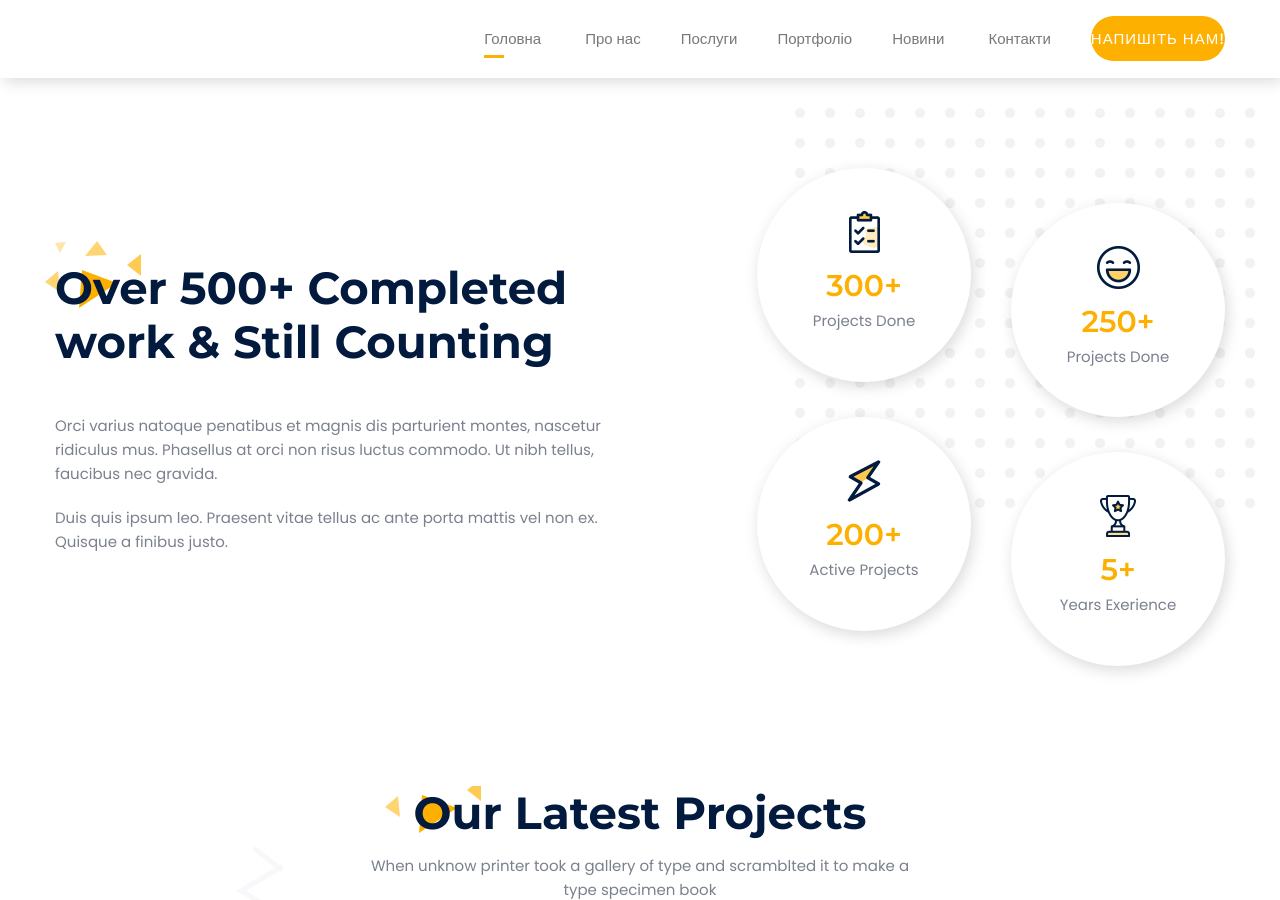
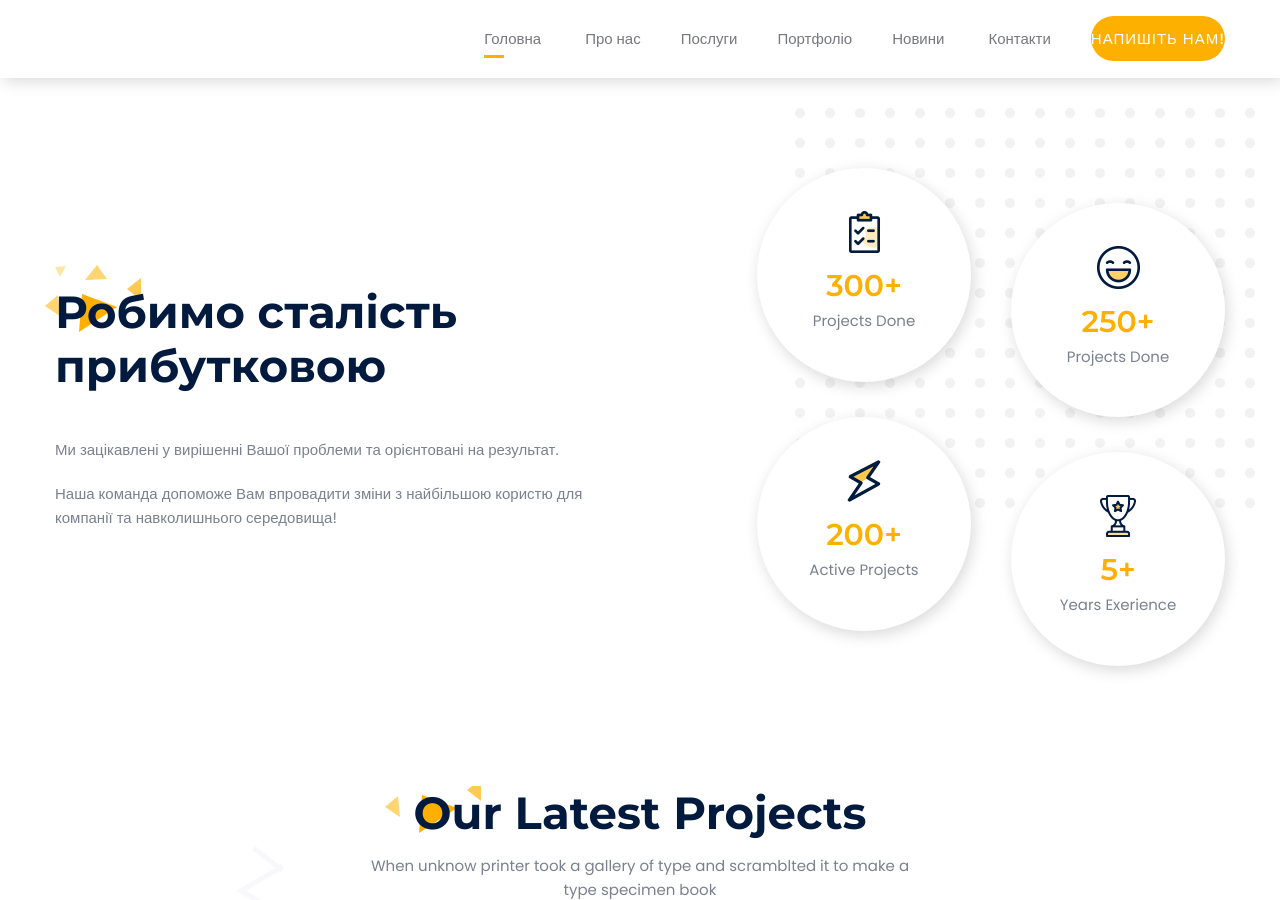
Before and after one commit to SDG-Business-Consulting/jekyll-site, a Jekyll site: the page built from index.html, in a window 1280 px wide and 900 px high, scrolled down 2204 px. Built offline with Jekyll 4.4.1, drawn with Linux system fonts in a browser that asks for light colours; comment, search, counter and statistics services are not loaded.

Commit message:
Update Achievements

```diff
--- a/_includes/achivement.html
+++ b/_includes/achivement.html
@@ -4,11 +4,11 @@
 		<div class="row align-items-center">
 			<div class="col-lg-6  wow fadeInLeft">
 				<div class="section_title">
-					<h2>Over 500+ Completed work & Still Counting</h2>
+					<h2>Робимо сталість прибутковою</h2>
 				</div>
 				<div class="deneb_content_box">
-					<p>Orci varius natoque penatibus et magnis dis parturient montes, nascetur ridiculus mus. Phasellus at orci non risus luctus commodo. Ut nibh tellus, faucibus nec gravida.</p>
-					<p>Duis quis ipsum leo. Praesent vitae tellus ac ante porta mattis vel non ex. Quisque a finibus justo.</p>
+					<p>Ми зацікавлені у вирішенні Вашої проблеми та орієнтовані на результат.</p>
+					<p>Наша команда допоможе Вам впровадити зміни з найбільшою користю для компанії та навколишнього середовища!</p>
 				</div>
 			</div>
 			<div class="col-lg-6">
```
